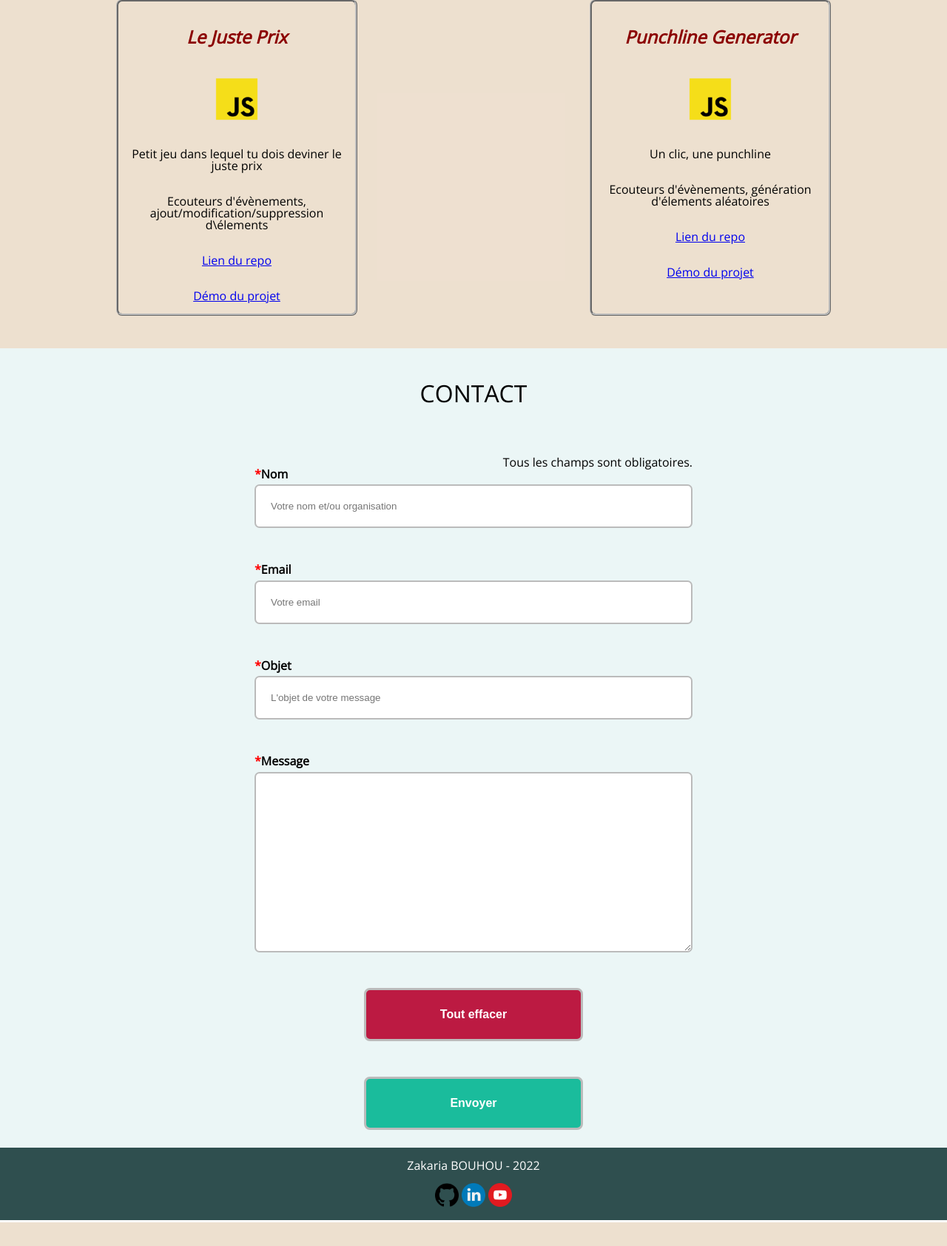
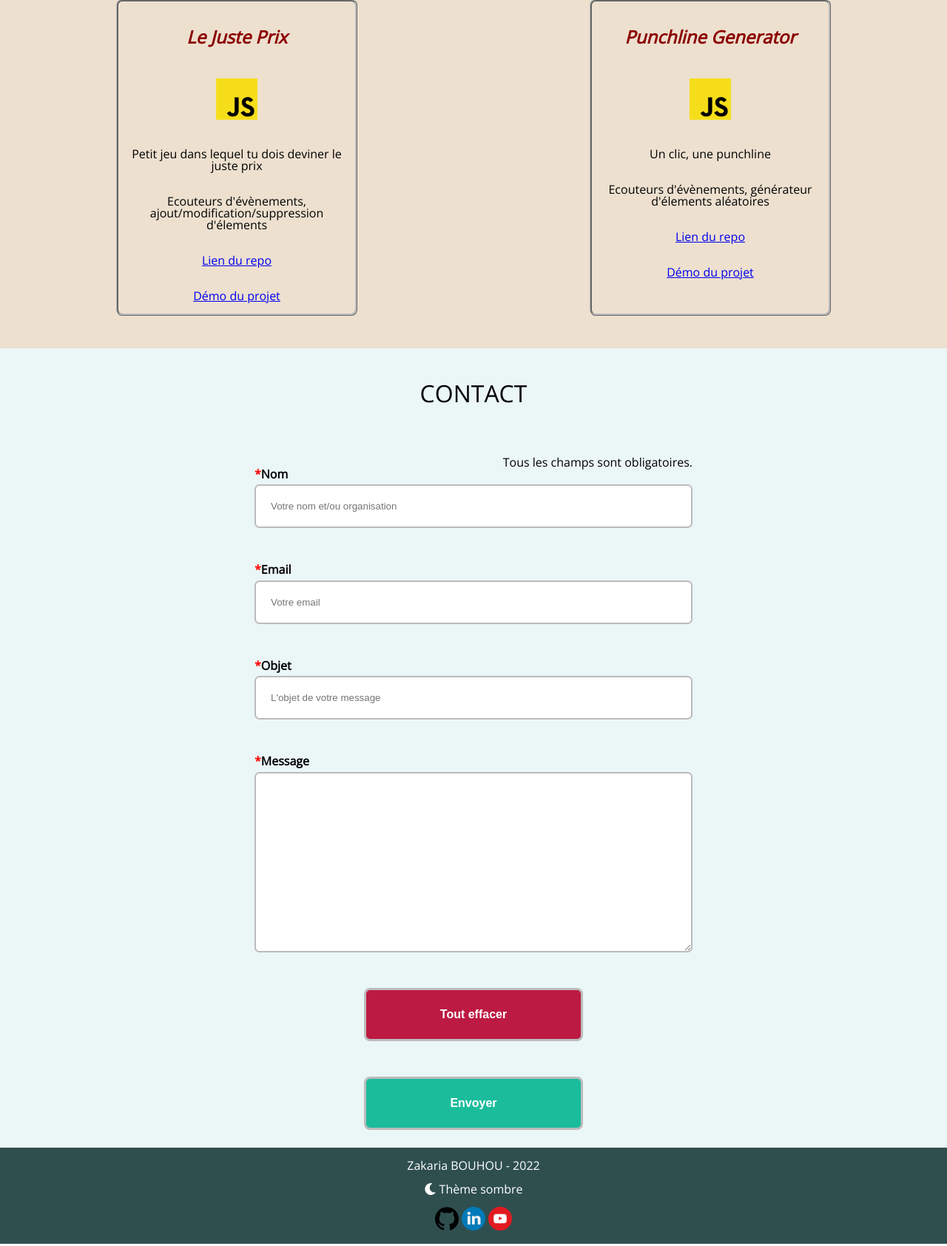
Before and after one commit to ZakariaBouhou/My-Portfolio, a PHP site: page / in a window 1280 px wide. Shown: the part 2161-3846 px from the top of the page at 74% size. Before the commit the page ends 3814 px from the top, so only its background shows below. Run offline with PHP 8.4, Linux system fonts and the light colour scheme; some libraries are stand-ins or nearby versions.

Commit message:
dark theme ok

```diff
--- a/portfolio/public/data.php
+++ b/portfolio/public/data.php
@@ -66,7 +66,7 @@ $projects = [
         'Titre' => 'Le Juste Prix',
         'Technos' => ['assets/images/logo/js.png'],
         'Description' => 'Petit jeu dans lequel tu dois deviner le juste prix',
-        'Description complémentaire' => 'Ecouteurs d\'évènements, ajout/modification/suppression d\élements',
+        'Description complémentaire' => 'Ecouteurs d\'évènements, ajout/modification/suppression d\'élements',
         'Lien1' => 'https://github.com/ZakariaBouhou/Le-Juste-Prix/tree/main',
         'Lien2' => 'https://www.youtube.com/watch?v=4KHeNBR8ld8&ab_channel=Dump%26Dev'
     ],
@@ -75,7 +75,7 @@ $projects = [
         'Titre' => 'Punchline Generator',
         'Technos' => ['assets/images/logo/js.png'],
         'Description' => 'Un clic, une punchline',
-        'Description complémentaire' => 'Ecouteurs d\'évènements, génération d\'élements aléatoires',
+        'Description complémentaire' => 'Ecouteurs d\'évènements, générateur d\'élements aléatoires',
         'Lien1' => 'https://github.com/ZakariaBouhou/Punchline-Generator/tree/main',
         'Lien2' => 'https://www.youtube.com/watch?v=3_ycFbgv2_E&ab_channel=Dump%26Dev'
     ],
--- a/portfolio/public/templates/footer.tpl.php
+++ b/portfolio/public/templates/footer.tpl.php
@@ -1,6 +1,10 @@
 <footer>
             <div class="legals">
                 <p>Zakaria BOUHOU - <?= date('Y')?></p>
+                <p id="theme">
+                    <i class="fas fa-moon"></i>
+                    <span>Thème sombre</span>
+                </p>
                 <a href="https://github.com/ZakariaBouhou" alt="lien compte Github"><img src="assets/images/logo/github.png"></a>
                 <a href="https://linkedin.com/in/zakariabouhou75000" alt="lien compte linkedin"><img src="assets/images/logo/linkedin.png"></a>
                 <a href="https://www.youtube.com/channel/UCsl_IDV64kNjlhHh4StGW5g" alt="lien chaine Youtube"><img src="assets/images/logo/youtube.png"></a>
@@ -14,6 +18,7 @@
     <script src="assets/js/jobLetterAnimation.js"></script>
     <script src="assets/js/cityLetterAnimation.js"></script>
     <script src="assets/js/animationElementsWithObserver.js"></script>
+    <script src="assets/js/darkTheme.js"></script>
 </body>
 
 </html>
--- a/portfolio/public/templates/header.tpl.php
+++ b/portfolio/public/templates/header.tpl.php
@@ -12,6 +12,7 @@
     <link rel="preconnect" href="https://fonts.googleapis.com">
     <link rel="preconnect" href="https://fonts.gstatic.com" crossorigin>
     <link href="https://fonts.googleapis.com/css2?family=Open+Sans&display=swap" rel="stylesheet">
+    <link rel="stylesheet" href="https://cdnjs.cloudflare.com/ajax/libs/font-awesome/5.11.2/css/all.min.css">
     <link rel="icon" href="assets/zbfavicon.ico" />
     <link rel="stylesheet" href="assets/css/reset.css">
     <link rel="stylesheet" href="assets/css/style.css">
```
Also changed, not shown: portfolio/public/assets/images/landingDark.jpg (added), portfolio/public/assets/images/logo/symfony2.png (added), portfolio/public/assets/js/darkTheme.js (added).
